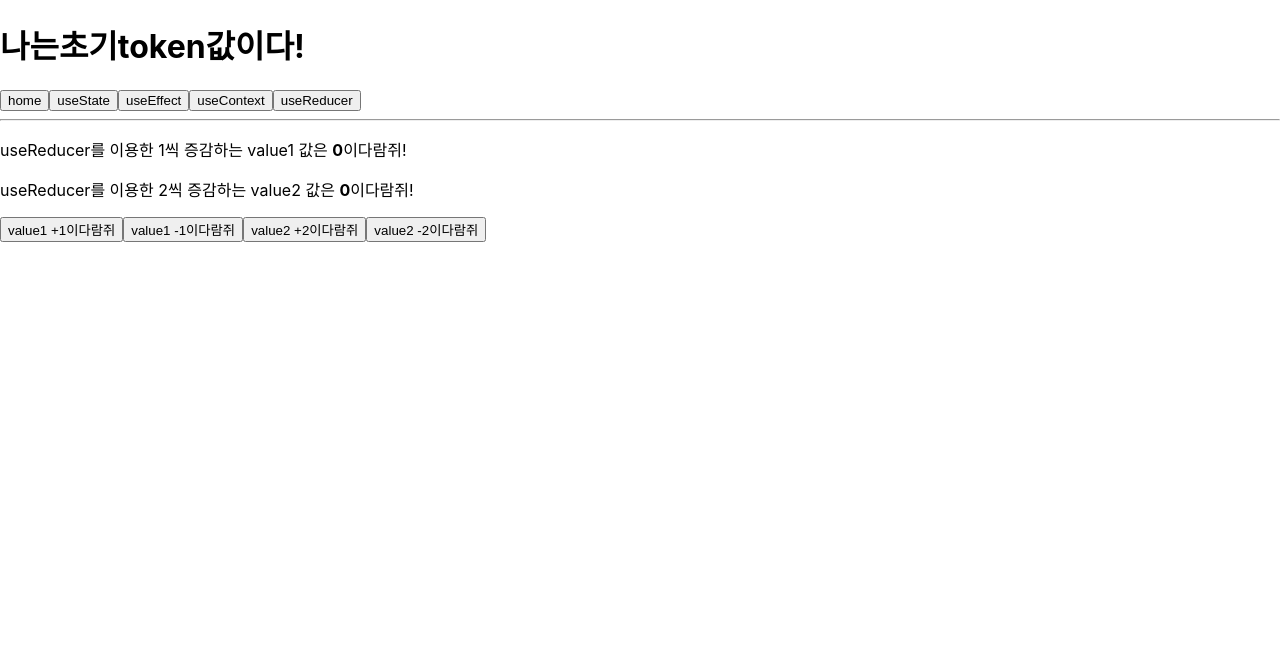
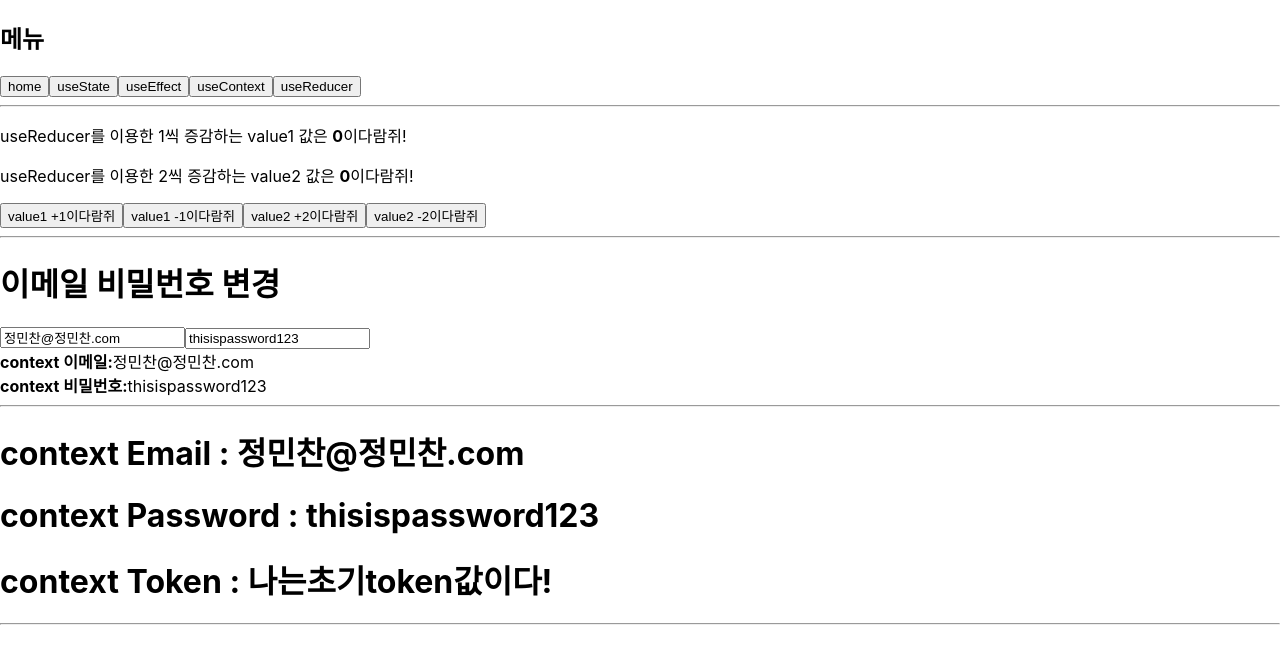
Before and after one commit to HelloMinchan/React-Hook, a React (Create React App) app: page /usereducer in a window 1280 px wide. Shown: the top 664 px of the page. Built offline with nearby package versions, Linux system fonts and the light colour scheme.

Commit message:
useReducer수정

```diff
--- a/src/App.tsx
+++ b/src/App.tsx
@@ -13,6 +13,8 @@ type contextStore = {
   token: string | undefined;
   contextValue1: number;
   contextValue2: number;
+  contextEmail: string;
+  contextPassword: string;
 };
 
 // context API 생성
@@ -22,12 +24,14 @@ function App() {
   const [token, setToken] = useState("나는초기token값이다!");
   const [contextValue1, setContextValue1] = useState(0);
   const [contextValue2, setContextValue2] = useState(0);
+  const [contextEmail, setContextEmail] = useState("정민찬@정민찬.com");
+  const [contextPassword, setContextPassword] = useState("thisispassword123");
 
   return (
     <Router>
       {/* header 레이아웃 */}
       <header>
-        <h1>{token}</h1>
+        <h2>메뉴</h2>
         <Link to="/">
           <button>home</button>
         </Link>
@@ -52,7 +56,15 @@ function App() {
 
       {/* main 레이아웃 */}
       <main>
-        <ContextStore.Provider value={{ token, contextValue1, contextValue2 }}>
+        <ContextStore.Provider
+          value={{
+            token,
+            contextValue1,
+            contextValue2,
+            contextEmail,
+            contextPassword,
+          }}
+        >
           <Switch>
             {/* 홈 라우터 */}
             <Route exact path="/" component={Home} />
@@ -72,6 +84,8 @@ function App() {
                 <Usereducer
                   setContextValue1={setContextValue1}
                   setContextValue2={setContextValue2}
+                  setContextEmail={setContextEmail}
+                  setContextPassword={setContextPassword}
                 />
               )}
             />
@@ -83,7 +97,13 @@ function App() {
       </main>
 
       {/* footer 레이아웃 */}
-      <footer></footer>
+      <footer>
+        <hr />
+        <h1>context Email : {contextEmail}</h1>
+        <h1>context Password : {contextPassword}</h1>
+        <h1>context Token : {token}</h1>
+        <hr />
+      </footer>
     </Router>
   );
 }
--- a/src/pages/Home.tsx
+++ b/src/pages/Home.tsx
@@ -2,11 +2,17 @@ import React, { useContext } from "react";
 import { ContextStore } from "../App";
 
 function Home() {
-  const { token, contextValue1, contextValue2 }: any = useContext(ContextStore);
+  const {
+    token,
+    contextValue1,
+    contextValue2,
+    contextEmail,
+    contextPassword,
+  }: any = useContext(ContextStore);
   return (
     <>
-      <div>React Hook을 정복하자규!</div>
-      <hr />
+      <p>현재 contextEmail값이 다람쥐 : {contextEmail}</p>
+      <p>현재 contextPassword값이 다람쥐 : {contextPassword}</p>
       <p>현재 token값이 다람쥐 : {token}</p>
       <p>현재 contextValue1값이 다람쥐 : {contextValue1}</p>
       <p>현재 contextValue2값이 다람쥐 : {contextValue2}</p>
--- a/src/pages/Usereducer.tsx
+++ b/src/pages/Usereducer.tsx
@@ -1,56 +1,107 @@
 import React, { useReducer, useContext, useEffect } from "react";
 import { ContextStore } from "../App";
 
-function Usereducer({ setContextValue1, setContextValue2 }: any) {
-  const { contextValue1, contextValue2 }: any = useContext(ContextStore);
+function Usereducer({
+  setContextValue1,
+  setContextValue2,
+  setContextEmail,
+  setContextPassword,
+}: any) {
+  const {
+    contextValue1,
+    contextValue2,
+    contextEmail,
+    contextPassword,
+  }: any = useContext(ContextStore);
 
-  function reducer(state: any, action: any) {
+  function valueReducer(valueState: any, action: any) {
     switch (action.type) {
       case "+1INCREMENT":
-        return { value1: state.value1 + 1, value2: state.value2 };
+        return { value1: valueState.value1 + 1, value2: valueState.value2 };
       case "-1DECREMENT":
-        return { value1: state.value1 - 1, value2: state.value2 };
+        return { value1: valueState.value1 - 1, value2: valueState.value2 };
       case "+2INCREMENT":
-        return { value1: state.value1, value2: state.value2 + 2 };
+        return { value1: valueState.value1, value2: valueState.value2 + 2 };
       case "-2DECREMENT":
-        return { value1: state.value1, value2: state.value2 - 2 };
+        return { value1: valueState.value1, value2: valueState.value2 - 2 };
       default:
-        return state;
+        return valueState;
     }
   }
 
-  const [state, dispatch] = useReducer(reducer, {
+  function infoReducer(infoState: any, infoAction: any) {
+    return {
+      ...infoState,
+      [infoAction.name]: infoAction.value,
+    };
+  }
+
+  const onChange = (e: any) => {
+    infoDispatch(e.target);
+  };
+
+  const [valueState, valueDispatch] = useReducer(valueReducer, {
     value1: contextValue1,
     value2: contextValue2,
   });
 
+  const [infoState, infoDispatch] = useReducer(infoReducer, {
+    email: contextEmail,
+    password: contextPassword,
+  });
+
   useEffect(() => {
-    setContextValue1(state.value1);
-    setContextValue2(state.value2);
-  }, [state.value1, state.value2, setContextValue1, setContextValue2]);
+    setContextValue1(valueState.value1);
+    setContextValue2(valueState.value2);
+    setContextEmail(infoState.email);
+    setContextPassword(infoState.password);
+  }, [
+    valueState.value1,
+    valueState.value2,
+    setContextValue1,
+    setContextValue2,
+    infoState.email,
+    infoState.password,
+    setContextEmail,
+    setContextPassword,
+  ]);
 
   return (
     <>
       <p>
-        useReducer를 이용한 1씩 증감하는 value1 값은 <b>{state.value1}</b>
+        useReducer를 이용한 1씩 증감하는 value1 값은 <b>{valueState.value1}</b>
         이다람쥐!
       </p>
       <p>
-        useReducer를 이용한 2씩 증감하는 value2 값은 <b>{state.value2}</b>
+        useReducer를 이용한 2씩 증감하는 value2 값은 <b>{valueState.value2}</b>
         이다람쥐!
       </p>
-      <button onClick={() => dispatch({ type: "+1INCREMENT" })}>
+      <button onClick={() => valueDispatch({ type: "+1INCREMENT" })}>
         value1 +1이다람쥐
       </button>
-      <button onClick={() => dispatch({ type: "-1DECREMENT" })}>
+      <button onClick={() => valueDispatch({ type: "-1DECREMENT" })}>
         value1 -1이다람쥐
       </button>
-      <button onClick={() => dispatch({ type: "+2INCREMENT" })}>
+      <button onClick={() => valueDispatch({ type: "+2INCREMENT" })}>
         value2 +2이다람쥐
       </button>
-      <button onClick={() => dispatch({ type: "-2DECREMENT" })}>
+      <button onClick={() => valueDispatch({ type: "-2DECREMENT" })}>
         value2 -2이다람쥐
       </button>
+      <hr />
+
+      <h1>이메일 비밀번호 변경</h1>
+      <input name="email" value={infoState.email} onChange={onChange} />
+      <input name="password" value={infoState.password} onChange={onChange} />
+
+      <div>
+        <b>context 이메일:</b>
+        {infoState.email}
+      </div>
+      <div>
+        <b>context 비밀번호:</b>
+        {infoState.password}
+      </div>
     </>
   );
 }
```
